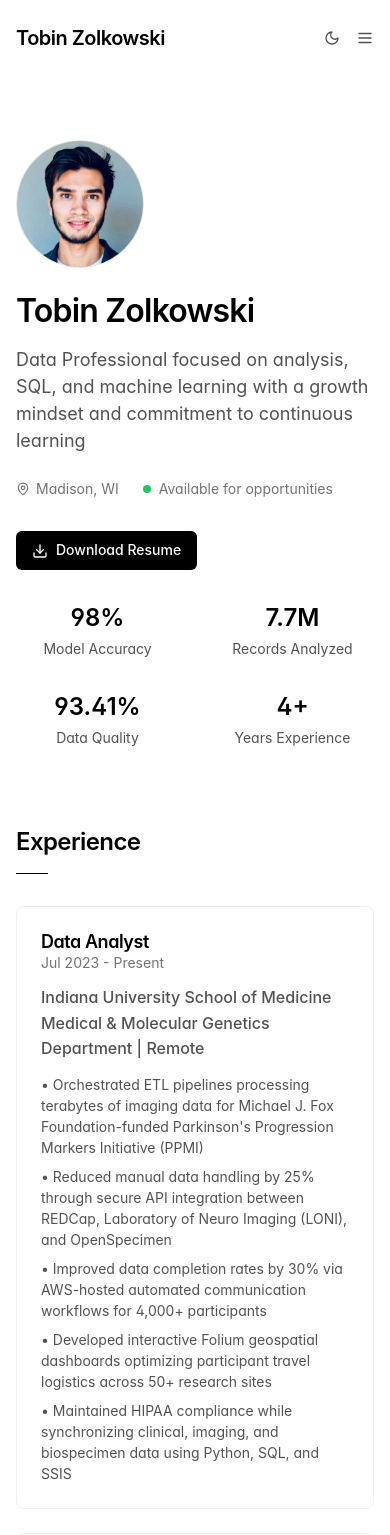
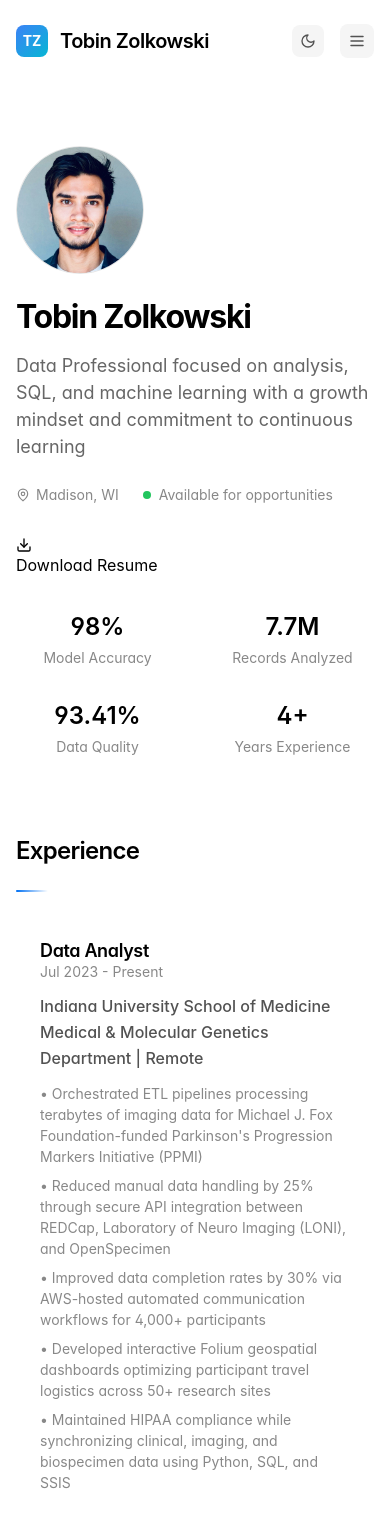
Before and after one commit to tzolkowski96/tobin_data_portfolio_website, a React (Vite) app: page / in a window 390 px wide. Shown: the top 1535 px of the page. Built offline with nearby package versions, Linux system fonts and the light colour scheme.

Commit message:
Transform website with Vercel-inspired minimalist design

```diff
--- a/src/components/Header.tsx
+++ b/src/components/Header.tsx
@@ -4,6 +4,7 @@ import { Menu, X, Sun, Moon } from 'lucide-react';
 const Header: React.FC = () => {
   const [darkMode, setDarkMode] = useState(false);
   const [mobileMenuOpen, setMobileMenuOpen] = useState(false);
+  const [scrolled, setScrolled] = useState(false);
 
   useEffect(() => {
     const savedTheme = localStorage.getItem('theme');
@@ -15,6 +16,14 @@ const Header: React.FC = () => {
     }
   }, []);
 
+  useEffect(() => {
+    const handleScroll = () => {
+      setScrolled(window.scrollY > 20);
+    };
+
+    window.addEventListener('scroll', handleScroll);
+    return () => window.removeEventListener('scroll', handleScroll);
+  }, []);
   const toggleDarkMode = () => {
     const newDarkMode = !darkMode;
     setDarkMode(newDarkMode);
@@ -37,21 +46,30 @@ const Header: React.FC = () => {
   ];
 
   return (
-    <header className="max-w-3xl mx-auto container-responsive py-6 sticky top-0 bg-white/95 dark:bg-black/95 backdrop-blur-sm z-50">
+    <header className={`max-w-4xl mx-auto container-responsive py-6 sticky top-0 z-50 transition-all duration-300 ${
+      scrolled
+        ? 'backdrop-blur-enhanced border-b border-gray-200/20 dark:border-gray-800/20'
+        : 'bg-transparent'
+    }`}>
       <div className="flex justify-between items-center">
-        <h1 className="text-xl font-semibold">
-          <a href="#" className="hover:opacity-70">
+        <div className="flex items-center space-x-3">
+          <div className="w-8 h-8 bg-gradient-to-br from-blue-500 to-cyan-500 rounded-lg flex items-center justify-center">
+            <span className="text-white font-bold text-sm">TZ</span>
+          </div>
+          <h1 className="text-xl font-semibold tracking-tight">
+            <a href="#" className="link-underline transition-colors duration-200">
             Tobin Zolkowski
           </a>
-        </h1>
+          </h1>
+        </div>
 
         {/* Desktop Navigation */}
-        <nav className="hidden lg:flex items-center space-x-8">
+        <nav className="hidden lg:flex items-center space-x-6">
           {navItems.map((item) => (
             <a
               key={item.href}
               href={item.href}
-              className="text-small text-gray-600 dark:text-gray-400 hover:opacity-70"
+              className="text-sm font-medium text-gray-600 dark:text-gray-400 hover:text-blue-600 dark:hover:text-blue-400 transition-colors duration-200 link-underline"
             >
               {item.label}
             </a>
@@ -59,7 +77,7 @@ const Header: React.FC = () => {
 
           <button
             onClick={toggleDarkMode}
-            className="text-gray-600 dark:text-gray-400 hover:opacity-70"
+            className="p-2 rounded-lg bg-gray-100 dark:bg-gray-800 text-gray-600 dark:text-gray-400 hover:bg-gray-200 dark:hover:bg-gray-700 transition-all duration-200"
             aria-label={darkMode ? 'Switch to light mode' : 'Switch to dark mode'}
           >
             {darkMode ? <Sun size={16} /> : <Moon size={16} />}
@@ -70,7 +88,7 @@ const Header: React.FC = () => {
         <div className="lg:hidden flex items-center space-x-4">
           <button
             onClick={toggleDarkMode}
-            className="text-gray-600 dark:text-gray-400 hover:opacity-70"
+            className="p-2 rounded-lg bg-gray-100 dark:bg-gray-800 text-gray-600 dark:text-gray-400 hover:bg-gray-200 dark:hover:bg-gray-700 transition-all duration-200"
             aria-label={darkMode ? 'Switch to light mode' : 'Switch to dark mode'}
           >
             {darkMode ? <Sun size={16} /> : <Moon size={16} />}
@@ -78,7 +96,7 @@ const Header: React.FC = () => {
 
           <button
             onClick={() => setMobileMenuOpen(!mobileMenuOpen)}
-            className="text-gray-600 dark:text-gray-400 hover:opacity-70"
+            className="p-2 rounded-lg bg-gray-100 dark:bg-gray-800 text-gray-600 dark:text-gray-400 hover:bg-gray-200 dark:hover:bg-gray-700 transition-all duration-200"
             aria-label="Toggle mobile menu"
           >
             {mobileMenuOpen ? <X size={18} /> : <Menu size={18} />}
@@ -87,22 +105,24 @@ const Header: React.FC = () => {
       </div>
 
       {/* Mobile Navigation */}
-      {mobileMenuOpen && (
-        <nav className="lg:hidden mt-6 pt-6 border-t border-gray-200 dark:border-gray-800">
+      <nav className={`lg:hidden transition-all duration-300 overflow-hidden ${
+        mobileMenuOpen ? 'max-h-64 opacity-100 mt-6' : 'max-h-0 opacity-0'
+      }`}>
+        <div className="pt-6 border-t border-gray-200 dark:border-gray-800">
           <div className="flex flex-col space-y-4">
             {navItems.map((item) => (
               <a
                 key={item.href}
                 href={item.href}
-                className="text-gray-600 dark:text-gray-400 hover:opacity-70 text-center py-2"
+                className="text-gray-600 dark:text-gray-400 hover:text-blue-600 dark:hover:text-blue-400 text-center py-2 transition-colors duration-200 font-medium"
                 onClick={() => setMobileMenuOpen(false)}
               >
                 {item.label}
               </a>
             ))}
           </div>
-        </nav>
-      )}
+        </div>
+      </nav>
     </header>
   );
 };
--- a/src/index.css
+++ b/src/index.css
@@ -2,7 +2,7 @@
 @tailwind components;
 @tailwind utilities;
 
-@import url('https://fonts.googleapis.com/css2?family=Inter:wght@400;500;600&display=swap');
+@import url('https://fonts.googleapis.com/css2?family=Inter:wght@300;400;500;600&display=swap');
 
 html {
   scroll-behavior: smooth;
@@ -17,39 +17,61 @@ body {
   font-feature-settings: 'cv02', 'cv03', 'cv04', 'cv11';
 }
 
-/* Pure minimalist design with perfect contrast */
-html {
-  background-color: #ffffff;
-  color: #000000;
+/* Vercel-inspired color system */
+:root {
+  --background: #ffffff;
+  --foreground: #000000;
+  --muted: #666666;
+  --muted-foreground: #888888;
+  --border: #e5e5e5;
+  --accent: #0070f3;
+  --accent-foreground: #ffffff;
+  --card: #fafafa;
+  --card-hover: #f5f5f5;
+  --success: #0070f3;
+  --warning: #f5a623;
+  --error: #e00;
 }
 
 html.dark {
-  background-color: #000000;
-  color: #ffffff;
+  --background: #000000;
+  --foreground: #ffffff;
+  --muted: #888888;
+  --muted-foreground: #666666;
+  --border: #333333;
+  --accent: #0070f3;
+  --accent-foreground: #ffffff;
+  --card: #111111;
+  --card-hover: #1a1a1a;
+  --success: #0070f3;
+  --warning: #f5a623;
+  --error: #e00;
 }
 
-/* Subtle transitions only */
-* {
-  transition: opacity 0.15s ease;
+html {
+  background-color: var(--background);
+  color: var(--foreground);
 }
 
-/* Clean focus states */
-:focus {
-  outline: 1px solid #000000;
-  outline-offset: 2px;
+/* Smooth transitions for everything */
+* {
+  transition: all 0.2s cubic-bezier(0.4, 0, 0.2, 1);
 }
 
-html.dark :focus {
-  outline-color: #ffffff;
+/* Enhanced focus states */
+:focus {
+  outline: 2px solid var(--accent);
+  outline-offset: 2px;
+  border-radius: 4px;
 }
 
 :focus:not(:focus-visible) {
   outline: none;
 }
 
-/* Minimal scrollbar */
+/* Vercel-style scrollbar */
 ::-webkit-scrollbar {
-  width: 4px;
+  width: 6px;
 }
 
 ::-webkit-scrollbar-track {
@@ -57,41 +79,308 @@ html.dark :focus {
 }
 
 ::-webkit-scrollbar-thumb {
-  background: #e5e5e5;
-  border-radius: 2px;
+  background: var(--border);
+  border-radius: 3px;
 }
 
-html.dark ::-webkit-scrollbar-thumb {
-  background: #404040;
+::-webkit-scrollbar-thumb:hover {
+  background: var(--muted);
 }
 
-/* Clean link styling */
-a {
-  color: inherit;
-  text-decoration: none;
+/* Typography system */
+h1, h2, h3, h4, h5, h6 {
+  font-weight: 600;
+  letter-spacing: -0.025em;
+  line-height: 1.2;
 }
 
-a:hover {
-  opacity: 0.7;
+h1 {
+  font-size: clamp(2rem, 4vw, 3rem);
+  font-weight: 700;
+  letter-spacing: -0.04em;
 }
 
-/* Section scroll margins */
-section,
-[id] {
-  scroll-margin-top: 4rem;
+h2 {
+  font-size: clamp(1.5rem, 3vw, 2rem);
+  font-weight: 600;
+  letter-spacing: -0.03em;
 }
 
-/* Clean backdrop blur */
-.backdrop-blur-sm {
-  backdrop-filter: blur(8px);
-  -webkit-backdrop-filter: blur(8px);
+h3 {
+  font-size: clamp(1.125rem, 2vw, 1.25rem);
+  font-weight: 600;
+  letter-spacing: -0.02em;
 }
 
-/* Mobile responsiveness */
+p, .text-base {
+  font-size: 1rem;
+  line-height: 1.6;
+  font-weight: 400;
+  color: var(--muted);
+}
+
+.text-large {
+  font-size: 1.125rem;
+  line-height: 1.5;
+  font-weight: 400;
+  color: var(--muted);
+}
+
+.text-small {
+  font-size: 0.875rem;
+  line-height: 1.5;
+  font-weight: 400;
+  color: var(--muted-foreground);
+}
+
+/* Vercel-inspired components */
+.vercel-card {
+  background: var(--card);
+  border: 1px solid var(--border);
+  border-radius: 12px;
+  padding: 1.5rem;
+  transition: all 0.2s cubic-bezier(0.4, 0, 0.2, 1);
+  position: relative;
+  overflow: hidden;
+}
+
+.vercel-card::before {
+  content: '';
+  position: absolute;
+  top: 0;
+  left: 0;
+  right: 0;
+  bottom: 0;
+  background: linear-gradient(135deg, transparent 0%, rgba(0, 112, 243, 0.03) 100%);
+  opacity: 0;
+  transition: opacity 0.3s ease;
+}
+
+.vercel-card:hover {
+  background: var(--card-hover);
+  border-color: var(--accent);
+  transform: translateY(-2px);
+  box-shadow: 0 8px 25px rgba(0, 0, 0, 0.1);
+}
+
+html.dark .vercel-card:hover {
+  box-shadow: 0 8px 25px rgba(0, 0, 0, 0.3);
+}
+
+.vercel-card:hover::before {
+  opacity: 1;
+}
+
+.vercel-button {
+  display: inline-flex;
+  align-items: center;
+  justify-content: center;
+  padding: 0.75rem 1.5rem;
+  background: var(--foreground);
+  color: var(--background);
+  border-radius: 8px;
+  font-size: 0.875rem;
+  font-weight: 500;
+  border: none;
+  text-decoration: none;
+  cursor: pointer;
+  transition: all 0.2s cubic-bezier(0.4, 0, 0.2, 1);
+  position: relative;
+  overflow: hidden;
+}
+
+.vercel-button::before {
+  content: '';
+  position: absolute;
+  top: 0;
+  left: -100%;
+  width: 100%;
+  height: 100%;
+  background: linear-gradient(90deg, transparent, rgba(255, 255, 255, 0.2), transparent);
+  transition: left 0.5s;
+}
+
+.vercel-button:hover {
+  transform: translateY(-1px);
+  box-shadow: 0 4px 12px rgba(0, 0, 0, 0.15);
+}
+
+.vercel-button:hover::before {
+  left: 100%;
+}
+
+.vercel-button:active {
+  transform: translateY(0);
+}
+
+.vercel-button-secondary {
+  background: transparent;
+  color: var(--foreground);
+  border: 1px solid var(--border);
+}
+
+.vercel-button-secondary:hover {
+  background: var(--card);
+  border-color: var(--accent);
+}
+
+/* Enhanced section divider */
+.section-divider {
+  width: 3rem;
+  height: 2px;
+  background: linear-gradient(90deg, var(--accent), transparent);
+  margin: 2rem 0;
+  border-radius: 1px;
+}
+
+/* Animated gradient background */
+.gradient-bg {
+  background: linear-gradient(135deg,
+    var(--background) 0%,
+    rgba(0, 112, 243, 0.02) 50%,
+    var(--background) 100%);
+  background-size: 200% 200%;
+  animation: gradientShift 10s ease infinite;
+}
+
+@keyframes gradientShift {
+  0%, 100% { background-position: 0% 50%; }
+  50% { background-position: 100% 50%; }
+}
+
+/* Floating animation */
+.float-animation {
+  animation: float 6s ease-in-out infinite;
+}
+
+@keyframes float {
+  0%, 100% { transform: translateY(0px); }
+  50% { transform: translateY(-10px); }
+}
+
+/* Stagger animation for cards */
+.stagger-animation {
+  opacity: 0;
+  transform: translateY(20px);
+  animation: staggerIn 0.6s ease forwards;
+}
+
+.stagger-animation:nth-child(1) { animation-delay: 0.1s; }
+.stagger-animation:nth-child(2) { animation-delay: 0.2s; }
+.stagger-animation:nth-child(3) { animation-delay: 0.3s; }
+.stagger-animation:nth-child(4) { animation-delay: 0.4s; }
+
+@keyframes staggerIn {
+  to {
+    opacity: 1;
+    transform: translateY(0);
+  }
+}
+
+/* Pulse animation for status indicators */
+.pulse-animation {
+  animation: pulse 2s cubic-bezier(0.4, 0, 0.6, 1) infinite;
+}
+
+@keyframes pulse {
+  0%, 100% { opacity: 1; }
+  50% { opacity: 0.5; }
+}
+
+/* Enhanced skill bars */
+.skill-bar {
+  width: 100%;
+  height: 6px;
+  background: var(--border);
+  border-radius: 3px;
+  overflow: hidden;
+  position: relative;
+}
+
+.skill-bar-fill {
+  height: 100%;
+  background: linear-gradient(90deg, var(--accent), #00d4ff);
+  border-radius: 3px;
+  transition: width 1s cubic-bezier(0.4, 0, 0.2, 1);
+  position: relative;
+}
+
+.skill-bar-fill::after {
+  content: '';
+  position: absolute;
+  top: 0;
+  left: -100%;
+  width: 100%;
+  height: 100%;
+  background: linear-gradient(90deg, transparent, rgba(255, 255, 255, 0.4), transparent);
+  animation: shimmer 2s infinite;
+}
+
+@keyframes shimmer {
+  0% { left: -100%; }
+  100% { left: 100%; }
+}
+
+/* Enhanced form styling */
+input, textarea {
+  font-family: inherit;
+  background: var(--background);
+  border: 1px solid var(--border);
+  color: var(--foreground);
+  border-radius: 8px;
+  padding: 0.75rem 1rem;
+  transition: all 0.2s cubic-bezier(0.4, 0, 0.2, 1);
+}
+
+input:focus, textarea:focus {
+  outline: none;
+  border-color: var(--accent);
+  box-shadow: 0 0 0 3px rgba(0, 112, 243, 0.1);
+}
+
+input:hover, textarea:hover {
+  border-color: var(--muted);
+}
+
+/* Status indicator */
+.status-indicator {
+  display: inline-flex;
+  align-items: center;
+  gap: 0.5rem;
+  padding: 0.25rem 0.75rem;
+  background: rgba(0, 112, 243, 0.1);
+  color: var(--accent);
+  border-radius: 20px;
+  font-size: 0.75rem;
+  font-weight: 500;
+}
+
+.status-dot {
+  width: 6px;
+  height: 6px;
+  background: #00ff88;
+  border-radius: 50%;
+  animation: pulse 2s infinite;
+}
+
+/* Enhanced mobile responsiveness */
 @media (max-width: 640px) {
   .container-responsive {
     padding-left: 1rem;
     padding-right: 1rem;
+  }
+
+  .vercel-card {
+    padding: 1rem;
+  }
+
+  h1 {
+    font-size: 2rem;
+  }
+
+  .section-divider {
+    width: 2rem;
+    margin: 1.5rem 0;
   }
 }
 
@@ -102,107 +391,107 @@ section,
   }
 }
 
-/* Perfect typography system */
-h1, h2, h3, h4, h5, h6 {
-  font-weight: 600;
-  letter-spacing: -0.025em;
-  line-height: 1.2;
+/* Smooth page transitions */
+.page-transition {
+  opacity: 0;
+  transform: translateY(20px);
+  animation: pageIn 0.8s ease forwards;
 }
 
-h1 {
-  font-size: 2rem;
-  font-weight: 600;
+@keyframes pageIn {
+  to {
+    opacity: 1;
+    transform: translateY(0);
+  }
 }
 
-h2 {
-  font-size: 1.5rem;
-  font-weight: 600;
+/* Enhanced backdrop blur */
+.backdrop-blur-enhanced {
+  backdrop-filter: blur(12px) saturate(180%);
+  -webkit-backdrop-filter: blur(12px) saturate(180%);
+  background: rgba(255, 255, 255, 0.8);
 }
 
-h3 {
-  font-size: 1.125rem;
-  font-weight: 600;
+html.dark .backdrop-blur-enhanced {
+  background: rgba(0, 0, 0, 0.8);
 }
 
-p, .text-base {
-  font-size: 1rem;
-  line-height: 1.6;
-  font-weight: 400;
-}
-
-.text-large {
-  font-size: 1.125rem;
-  line-height: 1.5;
-  font-weight: 400;
-}
-
-.text-small {
-  font-size: 0.875rem;
-  line-height: 1.5;
-  font-weight: 400;
-}
-
-/* Ultra-minimalist components */
-.minimal-card {
-  border: 1px solid #f0f0f0;
-  border-radius: 8px;
-}
-
-.minimal-card:hover {
-  border-color: #e0e0e0;
-}
-
-html.dark .minimal-card {
-  border-color: #2a2a2a;
-}
-
-html.dark .minimal-card:hover {
-  border-color: #3a3a3a;
-}
-
-.minimal-button {
-  display: inline-flex;
-  align-items: center;
-  padding: 0.5rem 1rem;
-  background: #000000;
-  color: #ffffff;
-  border-radius: 6px;
-  font-size: 0.875rem;
-  font-weight: 500;
-  border: none;
-  text-decoration: none;
-}
-
-.minimal-button:hover {
-  opacity: 0.8;
-}
-
-html.dark .minimal-button {
-  background: #ffffff;
-  color: #000000;
-}
-
-.section-divider {
-  width: 2rem;
-  height: 1px;
-  background: #000000;
-  margin-bottom: 2rem;
-}
-
-html.dark .section-divider {
-  background: #ffffff;
-}
-
-/* Clean input styling */
-input, textarea {
-  font-family: inherit;
-}
-
-/* Remove all unnecessary animations */
+/* Reduced motion preferences */
 @media (prefers-reduced-motion: reduce) {
   * {
     animation-duration: 0.01ms !important;
     animation-iteration-count: 1 !important;
     transition-duration: 0.01ms !important;
   }
+
+  .float-animation,
+  .pulse-animation,
+  .gradient-bg {
+    animation: none !important;
+  }
 }
+
+/* Enhanced link styling */
+a {
+  color: inherit;
+  text-decoration: none;
+  position: relative;
+}
+
+a:hover {
+  color: var(--accent);
+}
+
+/* Subtle link underline animation */
+.link-underline {
+  position: relative;
+}
+
+.link-underline::after {
+  content: '';
+  position: absolute;
+  bottom: -2px;
+  left: 0;
+  width: 0;
+  height: 1px;
+  background: var(--accent);
+  transition: width 0.3s ease;
+}
+
+.link-underline:hover::after {
+  width: 100%;
+}
+
+/* Enhanced table styling */
+table {
+  border-collapse: collapse;
+  width: 100%;
+}
+
+th, td {
+  text-align: left;
+  padding: 0.75rem;
+  border-bottom: 1px solid var(--border);
+}
+
+th {
+  font-weight: 600;
+  color: var(--foreground);
+  background: var(--card);
+}
+
+tr:hover {
+  background: var(--card);
+}
+
+/* Loading states */
+.loading-skeleton {
+  background: linear-gradient(90deg, var(--card) 25%, var(--card-hover) 50%, var(--card) 75%);
+  background-size: 200% 100%;
+  animation: loading 1.5s infinite;
+}
+
+@keyframes loading {
+  0% { background-position: 200% 0; }
+  100% { background-position: -200% 0; }
+}
```
